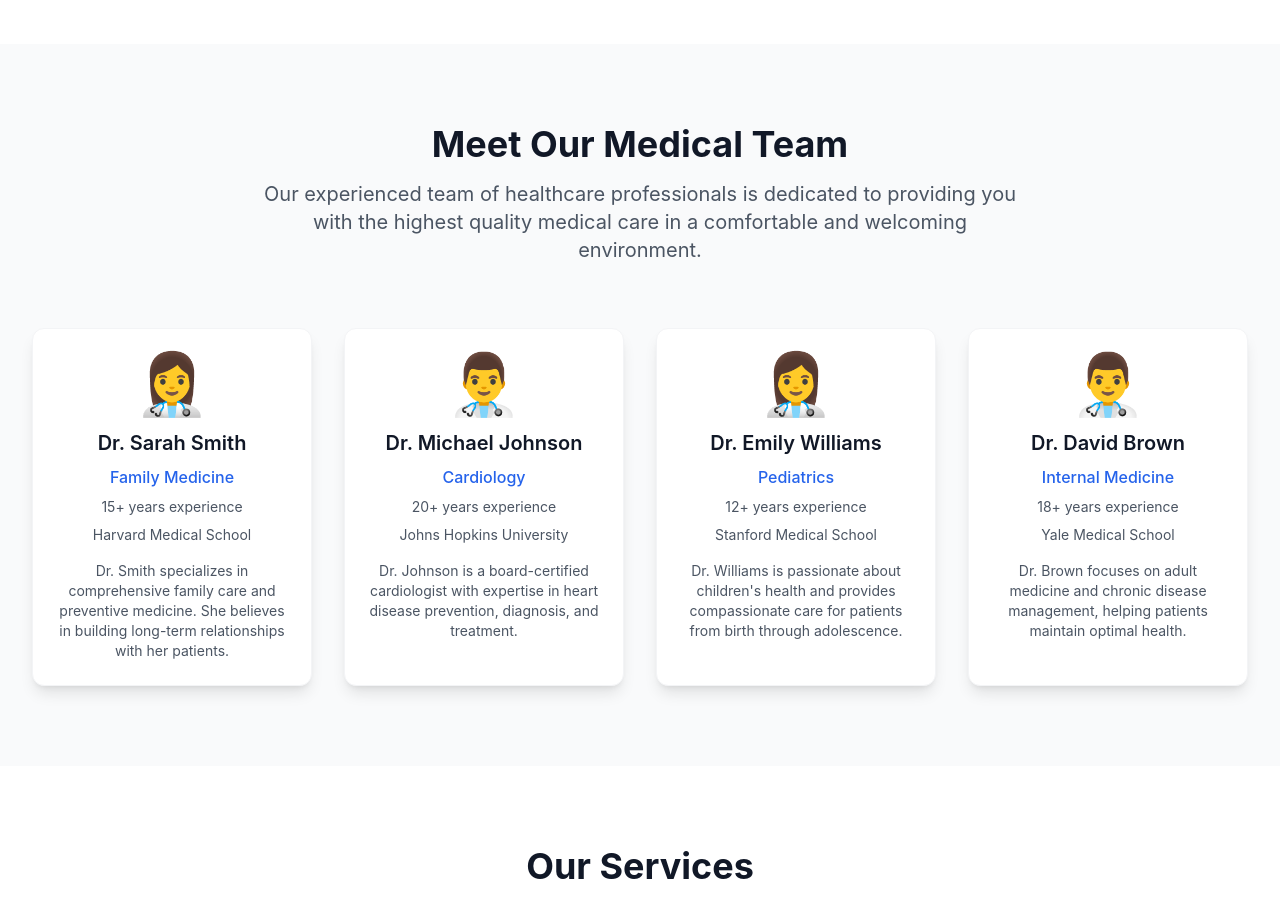
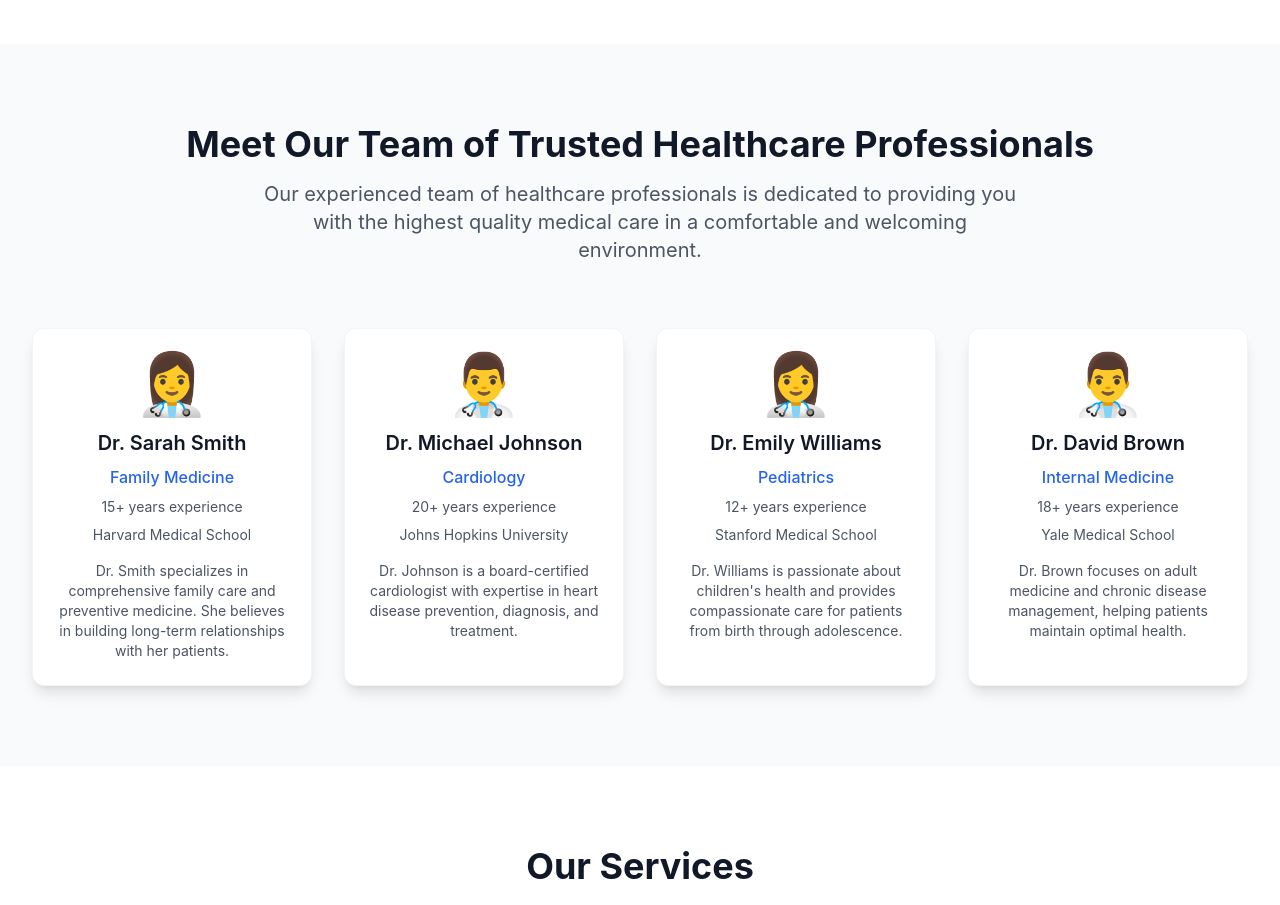
Before and after one commit to DaniyalAlam002/reacttrackingbooking, a React (Vite) app: page /about in a window 1280 px wide. Shown: the part 1300-2205 px from the top of the page. Built offline with nearby package versions, Linux system fonts and the light colour scheme.

Commit message:
ai-optimize: heading — Meet Our Team of Trusted Healthcare Prof

```diff
--- a/src/pages/About.jsx
+++ b/src/pages/About.jsx
@@ -160,7 +160,7 @@ const About = () => {
         <div className="max-w-7xl mx-auto px-4 sm:px-6 lg:px-8">
           <div className="text-center mb-16">
             <h2 className="text-3xl md:text-4xl font-bold text-gray-900 mb-4">
-              Meet Our Medical Team
+              Meet Our Team of Trusted Healthcare Professionals
             </h2>
             <p className="text-xl text-gray-600 max-w-3xl mx-auto">
               Our experienced team of healthcare professionals is dedicated to providing you with
```
